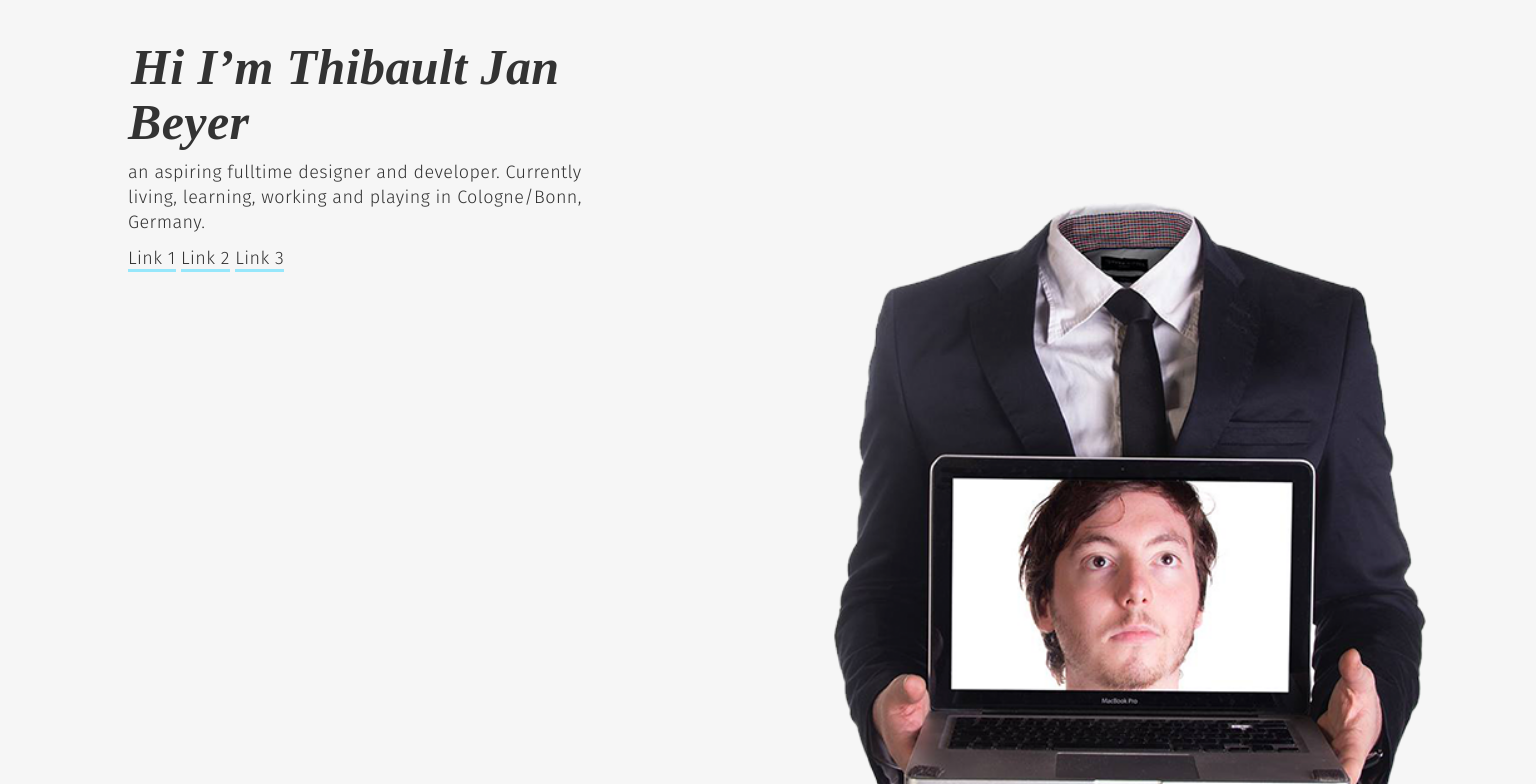
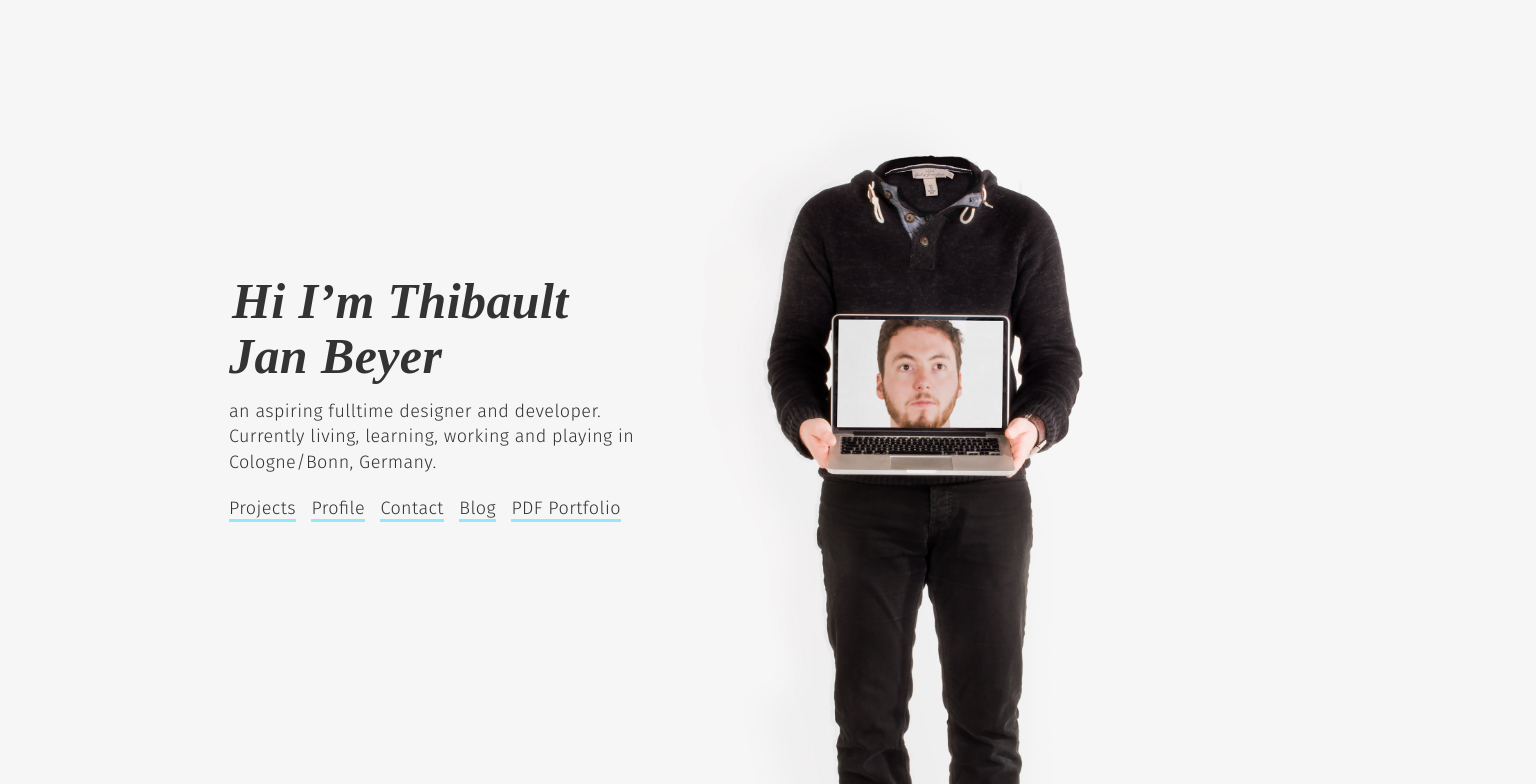
Before and after one commit to ThibaultJanBeyer/thibaultjanbeyer.com, a website: page src/index.html in a window 1280 px wide. Shown: the top 784 px of the page, 1536 px wide, since content can reach past the window. Drawn offline with nearby package versions, Linux system fonts and the light colour scheme; files that its build step writes are made by us from their sources; files whose address does not match are found by name; a web font is replaced by a local one.

Commit message:
update gitignore, remove dummy pngs, improve element positionning, refracturate section one

```diff
--- a/src/assets/stylesheet/base/base.scss
+++ b/src/assets/stylesheet/base/base.scss
@@ -7,7 +7,10 @@ html, body {
   overflow-x: hidden;
 }
 
-// KERNING
+main {
+  max-width: 1600px;
+}
+
 .copy {
   color: #333;
   -moz-osx-font-smoothing: grayscale;
--- a/src/assets/stylesheet/bundle.scss
+++ b/src/assets/stylesheet/bundle.scss
@@ -1,13 +1,13 @@
+// Plugin
+@import 'plugin/includemedia';
+@import 'plugin/metalink';
+@import 'plugin/reset';
+
 // Variable
 @import 'variable/breakpoint';
 @import 'variable/color';
 @import 'variable/layout';
 @import 'variable/typography';
-
-// Plugin
-@import 'plugin/includemedia';
-@import 'plugin/metalink';
-@import 'plugin/reset';
 
 // Mixin
 @import 'mixin/font-size-responsive';
@@ -21,4 +21,5 @@
 @import 'base/button';
 
 // Component
-@import 'component/section-one';
+@import 'component/section-one-info';
+@import 'component/section-one-person';
--- /dev/null
+++ b/src/assets/stylesheet/component/section-one-info.scss
@@ -0,0 +1,68 @@
+.section-one-info {
+  margin: 30px 0 0 25px;
+  position: absolute;
+  width: 90%;
+  z-index: 2;
+
+  @include media('>small') {
+    margin: 25px 0 0 35px;
+  }
+
+  @include media('>medium') {
+    align-items: center;
+    display: flex;
+    height: 100%;
+    justify-content: center;
+    margin: 0;
+    width: 60%;
+  }
+}
+
+.section-one-info__container {
+  @include font-size-responsive($gamma);
+  font-family: 'Fira Sans', sans-serif;
+  font-weight: 300;
+
+  @include media('>medium') {
+    width: 410px;
+  }
+
+  @include media('>large') {
+    margin-left: 100px;
+  }
+}
+
+.section-one-info__title {
+  @include heading-alpha;
+  margin-bottom: 15px;
+}
+
+.section-one-info__text {
+  width: 60%;
+
+  @include media('>small') {
+    width: 70%;
+  }
+
+  @include media('>medium') {
+    width: 100%;
+  }
+}
+
+.section-one-info__links {
+  margin-top: 15px;
+  width: 50%;
+
+  @include media('>small') {
+    width: 60%;
+  }
+
+  @include media('>medium') {
+    width: 100%;
+  }
+}
+
+.section-one-info__link {
+  line-height: 2;
+  margin-right: 10px;
+}
--- /dev/null
+++ b/src/assets/stylesheet/component/section-one-person.scss
@@ -0,0 +1,25 @@
+.section-one-person {
+  align-items: center;
+  display: flex;
+  height: 130%;
+  justify-content: center;
+  margin-left: 50%;
+  position: absolute;
+  width: 50%;
+  z-index: 1;
+
+  @include media('>medium') {
+    justify-content: flex-start;
+  }
+
+  @include media('>xlarge') {
+    margin-left: 55%;
+  }
+}
+
+.section-one-person__img {
+  height: 100%;
+  max-width: 100%;
+  object-fit: cover;
+  object-position: 25% 50%;
+}
--- a/src/assets/stylesheet/component/section-one.scss
+++ /dev/null
@@ -1,35 +0,0 @@
-.section-one__title {
-  @include heading-alpha;
-  margin-bottom: 10px;
-}
-
-.section-one__info {
-  @include font-size-responsive($gamma);
-  font-family: 'Fira Sans', sans-serif;
-  font-weight: 300;
-  left: 10vw;
-  max-width: 500px;
-  position: absolute;
-  top: 5vh;
-  z-index: 2;
-}
-
-.section-one__text {
-  width: 50vw;
-  max-width: 500px;
-}
-
-.section-one__person {
-  position: absolute;
-  top: 15vh;
-  left: 60vw;
-  z-index: 1;
-}
-
-.section-one__img {
-  width: 150%;
-}
-
-.section-one__links {
-  margin-top: 10px;
-}
--- a/src/index.html
+++ b/src/index.html
@@ -10,17 +10,21 @@
   <main class="site-content" id="main" aria-label="Content">
 
     <section class="section section-one">
-      <div class="section-one__info copy">
-        <h1 class="section-one__title">Hi I’m Thibault Jan Beyer</h1>
-        <p class="section-one__text">an aspiring fulltime designer and developer. Currently living, learning, working and playing in Cologne/Bonn, Germany.</p>
-        <div class="section-one__links">
-          <a href="#" class="metalink section-one__link">Link 1</a>
-          <a href="#" class="metalink section-one__link">Link 2</a>
-          <a href="#" class="metalink section-one__link">Link 3</a>
+      <div class="section-one-info">
+        <div class="section-one-info__container copy">
+          <h1 class="section-one-info__title">Hi I’m Thibault Jan Beyer</h1>
+          <p class="section-one-info__text">an aspiring fulltime designer and developer. Currently living, learning, working and playing in Cologne/Bonn, Germany.</p>
+          <div class="section-one-info__links">
+            <a href="#" class="metalink section-one-info__link">Projects</a>
+            <a href="#" class="metalink section-one-info__link">Profile</a>
+            <a href="#" class="metalink section-one-info__link">Contact</a>
+            <a href="#" class="metalink section-one-info__link">Blog</a>
+            <a href="#" class="metalink section-one-info__link">PDF Portfolio</a>
+          </div>
         </div>
       </div>
-      <div class="section-one__person">
-        <img src="assets/img/dummy.png" alt="@TODO: replace dummy image" class="section-one__img">
+      <div class="section-one-person">
+        <img src="assets/img/thibault-jan-beyer.jpg" alt="Headless body holding a laptop with a picture of Thibault Jan Beyer’s on screen" class="section-one-person__img">
       </div>
 
     </section>
```
Also changed, not shown: dist/assets/img/dummy.png (deleted), dist/assets/img/thibault-jan-beyer.jpg (added), dist/assets/stylesheet/bundle.css, dist/index.html, src/assets/img/dummy.png (deleted), src/assets/img/thibault-jan-beyer.jpg (added), 1 other file.
